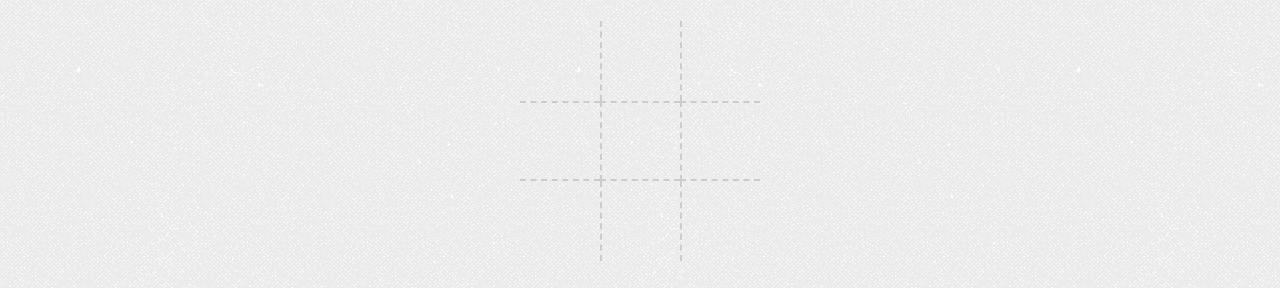
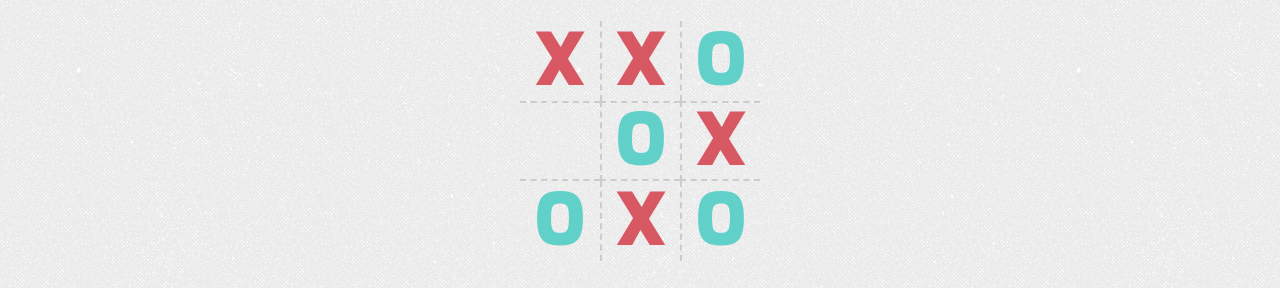
Before and after one commit to leotumwattana/TTT, a website: page app/index.html in a window 1280 px wide. Shown: the part 73-361 px from the top of the page. Drawn offline with nearby package versions, Linux system fonts and the light colour scheme; some packages are replaced by stand-ins of ours.

Commit message:
Adds fake game for splash.html

```diff
--- a/app/js/controllers.js
+++ b/app/js/controllers.js
@@ -21,6 +21,8 @@ TTT.controller('BoardController', ['$scope', function($scope) {
   // Symbols for pieces
   var O = "o";
   var X = "x";
+  $scope.X = X;
+  $scope.O = O;
 
   $scope.board = [];
 
--- a/app/partials/splash.html
+++ b/app/partials/splash.html
@@ -9,57 +9,57 @@
 </header>
 
 <div id="splash-game-board">
-  <div id="cell-0" class="cell top left {{ board[0] }}">
+  <div id="cell-0" class="cell top left {{ X }}">
     <span class="piece">
-      {{ board[0] }}
+      {{ X }}
     </span>
   </div>
 
-  <div id="cell-1" class="cell top center {{ board[1] }}">
+  <div id="cell-1" class="cell top center {{ X }}">
     <span class="piece">
-      {{ board[1] }}
+      {{ X }}
     </span>
   </div>
 
-  <div id="cell-2" class="cell top right {{ board[2] }}">
+  <div id="cell-2" class="cell top right {{ O }}">
     <span class="piece">
-      {{ board[2] }}
+      {{ O }}
     </span>
   </div>
 
-  <div id="cell-3" class="cell middle left {{ board[3] }}">
+  <div id="cell-3" class="cell middle left {{  }}">
     <span class="piece">
-      {{ board[3] }}
+      {{  }}
     </span>
   </div>
 
-  <div id="cell-4" class="cell middle center {{ board[4] }}">
+  <div id="cell-4" class="cell middle center {{ O }}">
     <span class="piece">
-      {{ board[4] }}
+      {{ O }}
     </span>
   </div>
 
-  <div id="cell-5" class="cell middle right {{ board[5] }}">
+  <div id="cell-5" class="cell middle right {{ X }}">
     <span class="piece">
-      {{ board[5] }}
+      {{ X }}
     </span>
   </div>
 
-  <div id="cell-6" class="cell bottom left {{ board[6] }}">
+  <div id="cell-6" class="cell bottom left {{ O }}">
     <span class="piece">
-      {{ board[6] }}
+      {{ O }}
     </span>
   </div>
 
-  <div id="cell-7" class="cell bottom center {{ board[7] }}">
+  <div id="cell-7" class="cell bottom center {{ X }}">
     <span class="piece">
-      {{ board[7] }}
+      {{ X }}
     </span>
   </div>
 
-  <div id="cell-8" class="cell bottom right {{ board[8] }}">
+  <div id="cell-8" class="cell bottom right {{ O }}">
     <span class="piece">
-      {{ board[8] }}
+      {{ O }}
     </span>
   </div>
 </div>
```
